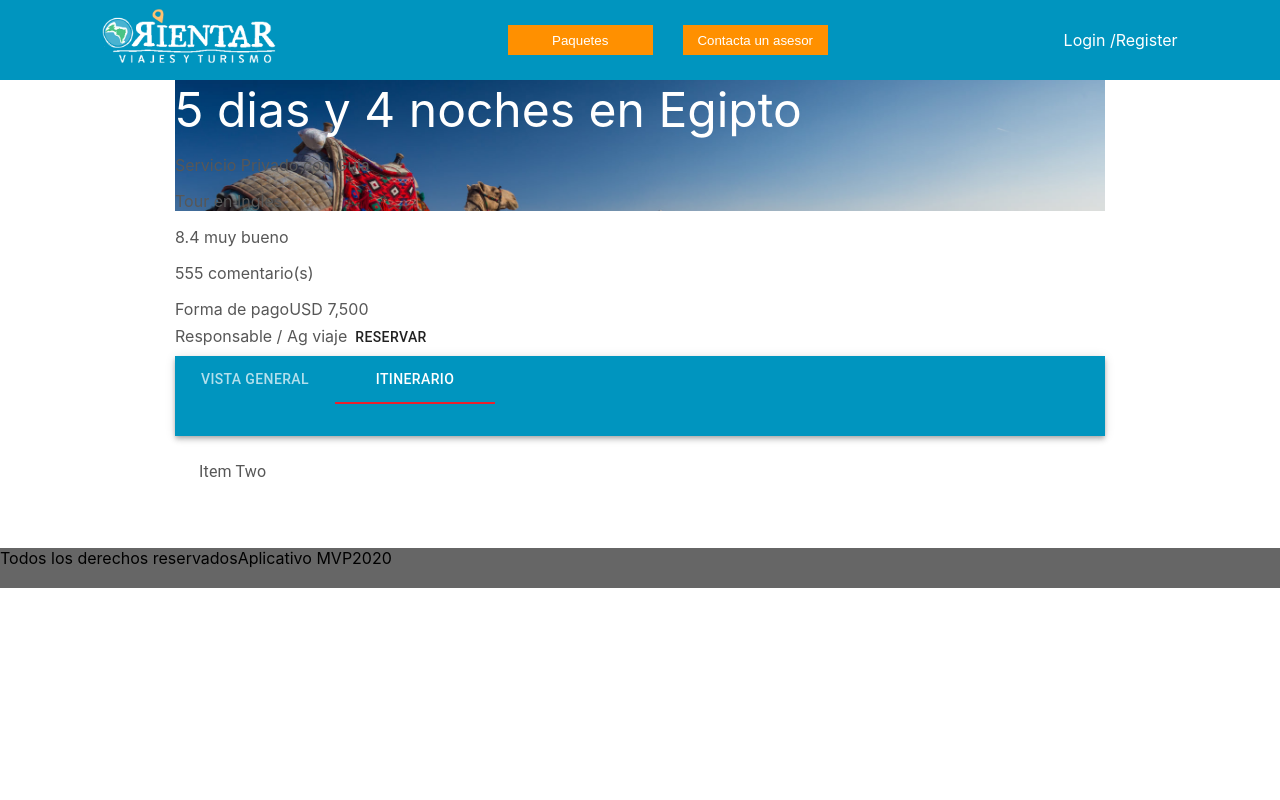
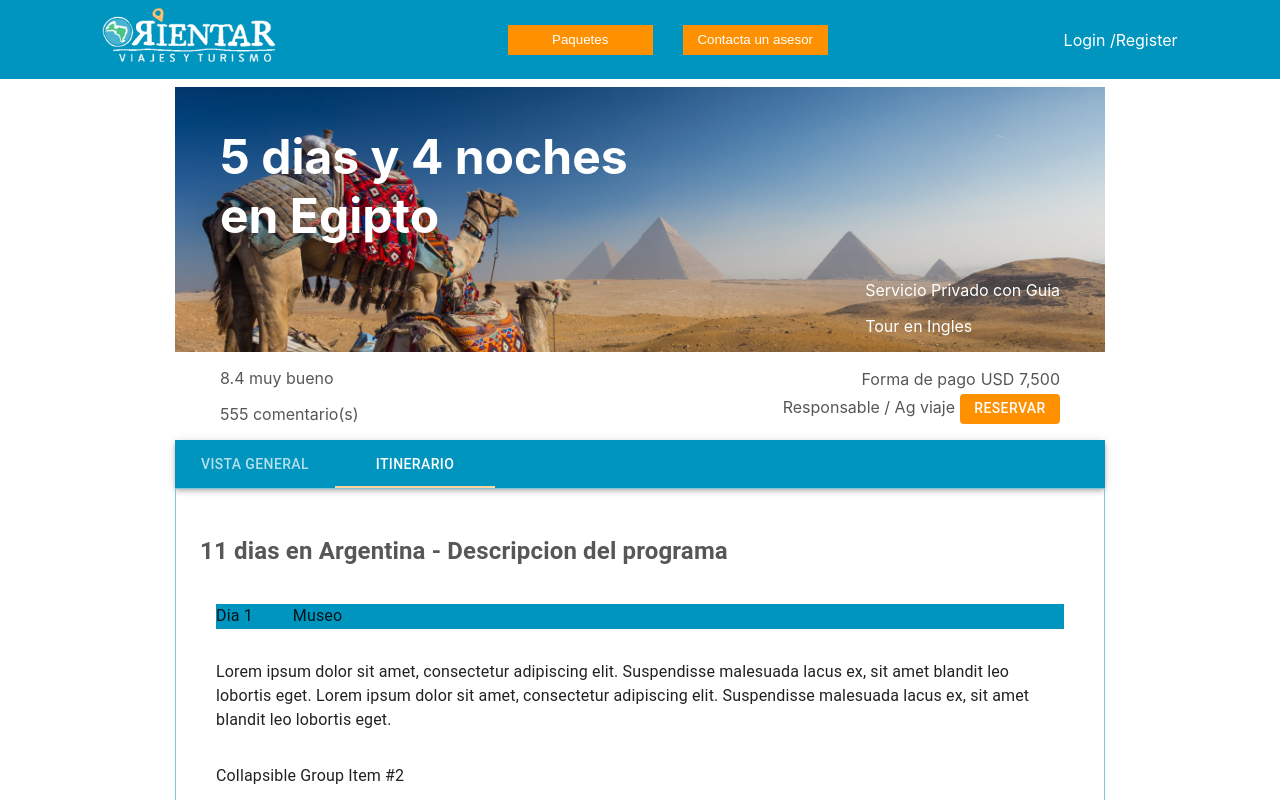
Before and after one commit to kroners/travel-mvp-ui, a React (Create React App) app: page /programs/1 in a window 1280 px wide. Both pictures are taken after a click on the tab "ITINERARIO". Built offline with nearby package versions, Linux system fonts and the light colour scheme; no server answers.

Commit message:
WIP - finishing hardcoded views

```diff
--- a/src/App.js
+++ b/src/App.js
@@ -19,7 +19,7 @@ const theme = createMuiTheme({
       main: '#0095BF',
     },
     secondary: {
-      main: '#ea212d',
+      main: '#FFD399',
     },
   },
 });
--- a/src/App.scss
+++ b/src/App.scss
@@ -17,7 +17,8 @@ footer {
 }
 
 .home,
-.program_search {
+.program_search,
+.program_detail {
     flex: 1;
 }
 
--- a/src/components/ChoiceCard.js
+++ b/src/components/ChoiceCard.js
@@ -1,20 +1,23 @@
 import { Button, Grid } from "@material-ui/core";
 
-const ChoiceCard = (data) => {
+const ChoiceCard = ({data}) => {
+    console.log({data})
 
     return (
         <div className="program_search__choice_card">
-            <Grid container spacing={2}>
+            <Grid container>
                 <Grid item xs={6}>
                 </Grid>
                 <Grid item xs={6}>
                     <div className="program_search__choice_right">
                         <h3>{data.title}</h3>
+                        <p className="choice__language">Tour en {data.language}</p>
                         <p className="program_search__choice_descripcion">{data.description}</p>
-                        <p className="choice__language">Tour en {data.language}</p>
                         <p className="choice__service">{data.service}</p>
                     </div>
                 </Grid>
+            </Grid>
+            <Grid container>
                 <div className="program_search__choice_footer">
                     <div className="choice__costo">{data.price}</div>
                     <Button className="choice__ver_detalle__button">Ver detalle</Button>
--- a/src/components/MainCard.js
+++ b/src/components/MainCard.js
@@ -5,7 +5,7 @@ const MainCard = ({data = {}, selectPlan}) => {
 
     return (
         <div className="program_search__main_card">
-            <Grid container spacing={2}>
+            <Grid container>
                 <Grid item xs={6}>
                     <div className="program_search__main_left">
                         <p className="main_left__service">Servicio Privado con Guia</p>
@@ -33,7 +33,7 @@ Lorem ipsum dolor sit amet, consetetur sadipscing elitr, sed diam onumy eirmod t
                     </div>
                 </Grid>
             </Grid>
-            <Grid container spacing={2}>
+            <Grid container>
                 <div className="program_search__card_footer">
                     <div className="program_search__card_footer_left">
                         <div className="program_search__card-pago">
--- a/src/pages/ProgramDetail.js
+++ b/src/pages/ProgramDetail.js
@@ -1,4 +1,8 @@
 import { AppBar, Box, Button, Tab, Tabs, Typography } from '@material-ui/core';
+import { withStyles } from '@material-ui/core/styles';
+import MuiAccordion from '@material-ui/core/Accordion';
+import MuiAccordionSummary from '@material-ui/core/AccordionSummary';
+import MuiAccordionDetails from '@material-ui/core/AccordionDetails';
 import React, { useState } from 'react'
 import PropTypes from 'prop-types'
 import { useFilters } from '../hooks';
@@ -38,6 +42,52 @@ function TabPanel(props) {
   };
 }
 
+const Accordion = withStyles({
+  root: {
+    boxShadow: 'none',
+    '&:not(:last-child)': {
+      borderBottom: 0,
+    },
+    '&:before': {
+      display: 'none',
+    },
+    '&$expanded': {
+      margin: 'auto',
+    },
+  },
+  expanded: {},
+})(MuiAccordion);
+
+const AccordionSummary = withStyles({
+  root: {
+    marginBottom: -1,
+    minHeight: 56,
+    '&$expanded': {
+      minHeight: 56,
+    },
+  },
+  content: {
+    '&$expanded': {
+      backgroundColor: '#0095BF',
+      borderBottom: '1px solid rgba(125, 125, 125, .125)',
+      margin: '12px 0',
+    },
+  },
+  expanded: {},
+})(MuiAccordionSummary);
+
+const AccordionDetails = withStyles((theme) => ({
+  root: {
+    padding: theme.spacing(2),
+  },
+  content: {
+    '&$expanded': {
+      backgroundColor: '#0095BF',
+      margin: '12px 0',
+    },
+  },
+}))(MuiAccordionDetails);
+
 const ProgramDetail = () => {
   const { filters } = useFilters();
   // const { projects: { program } } = useProjects();
@@ -45,6 +95,12 @@ const ProgramDetail = () => {
 
   const handleChange = (event, newValue) => {
     setTabValue(newValue);
+  };
+
+  const [expanded, setExpanded] = useState('panel1');
+
+  const handleAccordionChange = (panel) => (event, newExpanded) => {
+    setExpanded(newExpanded ? panel : false);
   };
 
   return (
@@ -55,7 +111,7 @@ const ProgramDetail = () => {
       <div className="program_detail__wrapper">
         <div className="program_detail__header">
             <div className="program_detail__header_title">5 dias y 4 noches en Egipto</div>
-                    <div className="program_detail__service">
+            <div className="program_detail__header_service">
                 <p>Servicio Privado con Guia</p>
                 <p>Tour en Ingles</p>
             </div>
@@ -118,7 +174,48 @@ Lorem ipsum .</p>
                 </div>
             </TabPanel>
             <TabPanel value={tabValue} index={1}>
-                    Item Two
+              <div className="program_detail__itinerario">
+                <h2>11 dias en Argentina - Descripcion del programa</h2>
+                <Accordion square expanded={expanded === 'panel1'} onChange={handleAccordionChange('panel1')}>
+                  <AccordionSummary aria-controls="panel1d-content" id="panel1d-header">
+                    <div className="program_detail__itinerario_header">
+                      <div className="itinerario_dia">Dia 1</div>
+                      <div className="itinerario_destino">Museo</div>
+                    </div>
+                  </AccordionSummary>
+                  <AccordionDetails>
+                    <Typography>
+                        Lorem ipsum dolor sit amet, consectetur adipiscing elit. Suspendisse malesuada lacus ex,
+                        sit amet blandit leo lobortis eget. Lorem ipsum dolor sit amet, consectetur adipiscing
+                        elit. Suspendisse malesuada lacus ex, sit amet blandit leo lobortis eget.
+                    </Typography>
+                  </AccordionDetails>
+                </Accordion>
+                <Accordion square expanded={expanded === 'panel2'} onChange={handleAccordionChange('panel2')}>
+                  <AccordionSummary aria-controls="panel2d-content" id="panel2d-header">
+                    <Typography>Collapsible Group Item #2</Typography>
+                  </AccordionSummary>
+                  <AccordionDetails>
+                    <Typography>
+                        Lorem ipsum dolor sit amet, consectetur adipiscing elit. Suspendisse malesuada lacus ex,
+                        sit amet blandit leo lobortis eget. Lorem ipsum dolor sit amet, consectetur adipiscing
+                        elit. Suspendisse malesuada lacus ex, sit amet blandit leo lobortis eget.
+                    </Typography>
+                  </AccordionDetails>
+                </Accordion>
+                <Accordion square expanded={expanded === 'panel3'} onChange={handleAccordionChange('panel3')}>
+                  <AccordionSummary aria-controls="panel3d-content" id="panel3d-header">
+                    <Typography>Collapsible Group Item #3</Typography>
+                  </AccordionSummary>
+                  <AccordionDetails>
+                    <Typography>
+                        Lorem ipsum dolor sit amet, consectetur adipiscing elit. Suspendisse malesuada lacus ex,
+                        sit amet blandit leo lobortis eget. Lorem ipsum dolor sit amet, consectetur adipiscing
+                        elit. Suspendisse malesuada lacus ex, sit amet blandit leo lobortis eget.
+                    </Typography>
+                  </AccordionDetails>
+                </Accordion>
+              </div>
             </TabPanel>
           </div>
       </div>
--- a/src/pages/ProgramSearch.js
+++ b/src/pages/ProgramSearch.js
@@ -8,7 +8,30 @@ import { useHistory } from 'react-router-dom'
 require("../style/program_search.scss");
 
 const ProgramSearch = () => {
-    const { projects: { alternatives } } = useProjects()
+    // const { projects: { alternatives } } = useProjects()
+    const alternatives = [
+        {
+            title: '5 días - 4 noches en egipto',
+            description: 'City Tour',
+            language: 'Ingles',
+            service: 'Servicio privado sin guia',
+            price: 'USD $3000'
+        },
+        {
+            title: '5 días - 4 noches en egipto',
+            description: 'City Tour',
+            language: 'Ingles',
+            service: 'Servicio privado sin guia',
+            price: 'USD $9000'
+        },
+        {
+            title: '5 días - 4 noches en egipto',
+            description: 'City Tour',
+            language: 'Ingles',
+            service: 'Servicio privado sin guia',
+            price: 'USD $9000'
+        }
+    ]
     let history = useHistory();
 
     const selectPlan= id => {
@@ -26,10 +49,12 @@ const ProgramSearch = () => {
                     selectPlan={selectPlan}
                 />
                 <p>Tambien te puede interesar (3)</p>
-                {alternatives &&
-                    alternatives.map((activity) => (
-                    <ChoiceCard data={activity} />
-                ))}
+                <div className="program_search__options">
+                    {alternatives &&
+                        alternatives.map((activity) => (
+                        <ChoiceCard data={activity} />
+                    ))}
+                </div>
             </div>
         </div>
     )
--- a/src/sections/MainInfo.js
+++ b/src/sections/MainInfo.js
@@ -9,6 +9,7 @@ import DateFnsUtils from '@date-io/date-fns';
 import {
   MuiPickersUtilsProvider,
   KeyboardDatePicker,
+  DateRangePicker,
 } from '@material-ui/pickers';
 import CustomInput from '../components/CustomInput';
 
@@ -70,12 +71,15 @@ function MainInfo({values}) {
                                                 onChange={e => handleDestinationChange(e, i)}
                                             />
                                             {el && el.destination &&
+                                            destinationList.length > 1 &&
                                                 <RemoveCircleIcon
                                                     className="fill_circle_primary"
                                                     onClick={() => handleRemoveClick(i)}
                                                 />
                                             }
-                                                {destinationList.length === i + 1 &&
+                                            {el.destination &&
+                                            destinationList.length === i + 1 &&
+                                            destinationList.length <= 3  &&
                                                 <AddCircleIcon
                                                     className="fill_circle_primary"
                                                     onClick={() => handleAddDestination()}
--- a/src/sections/Services.js
+++ b/src/sections/Services.js
@@ -57,7 +57,6 @@ export const Services = ({values}) => {
                                 <div className="services__opcion_container">
                                     <p>Traslado</p>
                                     <Checkbox
-                                        defaultChecked
                                         color="primary"
                                         inputProps={{ 'aria-label': 'secondary checkbox' }}
                                     />
@@ -65,7 +64,6 @@ export const Services = ({values}) => {
                                 <div className="services__opcion_container">
                                     <p>Shows</p>
                                     <Checkbox
-                                        defaultChecked
                                         color="primary"
                                         inputProps={{ 'aria-label': 'secondary checkbox' }}
                                     />
@@ -73,7 +71,6 @@ export const Services = ({values}) => {
                                 <div className="services__opcion_container">
                                     <p>Excursiones</p>
                                     <Checkbox
-                                        defaultChecked
                                         color="primary"
                                         inputProps={{ 'aria-label': 'secondary checkbox' }}
                                     />
@@ -85,7 +82,6 @@ export const Services = ({values}) => {
                             <div className="services__opcion_tipo_servicio">
                                 <span>Privado con guía</span>
                                 <Checkbox
-                                    defaultChecked
                                     color="primary"
                                     inputProps={{ 'aria-label': 'secondary checkbox' }}
                                 />
@@ -93,7 +89,6 @@ export const Services = ({values}) => {
                             <div className="services__opcion_tipo_servicio">
                                 <span>Privado sin guía</span>
                                 <Checkbox
-                                    defaultChecked
                                     color="primary"
                                     inputProps={{ 'aria-label': 'secondary checkbox' }}
                                 />
@@ -101,7 +96,6 @@ export const Services = ({values}) => {
                             <div className="services__opcion_tipo_servicio">
                                 <span>Regular</span>
                                 <Checkbox
-                                    defaultChecked
                                     color="primary"
                                     inputProps={{ 'aria-label': 'secondary checkbox' }}
                                 />
--- a/src/style/main_info.scss
+++ b/src/style/main_info.scss
@@ -26,9 +26,21 @@
         &_header,
         &_body {
             display: flex;
-            align-items: center;
             > div:not(:last-child) {
                 margin-right: 10px;
+            }
+        }
+
+        &_body {
+            flex-direction: column;
+
+            &_element {
+                display: flex;
+                align-items: center;
+
+                &:not(:last-child) {
+                    margin-bottom: 10px;
+                }
             }
         }
     }
--- a/src/style/program_detail.scss
+++ b/src/style/program_detail.scss
@@ -3,7 +3,7 @@
 .program_detail {
     color: $text-1;
     text-align: left;
-    margin: 0 auto;
+    margin: 8px auto 0;
 
     &__wrapper {
         width: 930px;
@@ -12,65 +12,78 @@
     &__header {
         background: url("../assets/44.jpeg");
         background-size: cover;
+        height: 265px;
+        color: $font-light;
+        display: flex;
+        justify-content: space-between;
+        padding: 40px 45px 0;
+        box-sizing: border-box;
 
         &_title {
+            max-width: 450px;
             font-size: 3em;
-            color: $font-light;
+            font-weight: 700;
+        }
+
+        &_service {
+            margin-top: auto;
         }
     }
 
-    &__main_left {
-        color: $font-light;
+    &__extras {
         display: flex;
-        flex-direction: column;
+        justify-content: space-between;
+        align-content: center;
+        align-items: center;
+        padding: 0 45px;
+    }
 
-        > p {
-            margin-top: auto;
-            align-items: flex-end;
-            align-self: flex-end;
-            justify-content: flex-end;
+    & .extras {
+        &_left {
+
+        }
+
+        &_right {
+            text-align: right;
+
+            & .extras_pago {
+                & span:not(:first-child) {
+                    margin-left: 5px;
+                }
+            }
+
+            & .extras_action {
+                margin-top: 5px;
+
+                button {
+                    background-color: $secondary-color;
+                    width: 100px;
+                    height: 30px;
+                    color: $font-light;
+                    border: none;
+                    margin-left: 5px;
+                }
+            }
         }
     }
 
-    & .MuiGrid-item:first-child {
-        background: url("../assets/44.jpeg");
-        background-size: cover;
-    }
-
-    &__main_right {
-        h3 {
-            margin: 0 0 40px;
+    &__body {
+        & header {
+            height: 100%;
         }
 
-        &__extras {
-            display: flex;
-            font-size: 12px;
-            justify-content: space-between;
-        }
-    }
-
-    &__main_descripcion {
-        font-size: 14px;
-    }
-
-    &__card {
-        &_footer {
-            background-color: $light-blue;
-            color: $font-light;
-            display: flex;
-            justify-content: space-between;
-            padding: 9px 40px;
-            font-size: 1em;
-            width: 100%;
-
-            > div {
-                display: flex;
-                align-items: center;
-            }
+        > div {
+            border: 1px #82C6D9 solid;
         }
 
-        &--forma_pago {
-            margin-left: 20px;
+    }
+    &__itinerario {
+        &_header {
+            display: flex;
+
+            & .itinerario_dia {
+                margin-right: 40px;
+            }
         }
     }
 }
--- a/src/style/program_search.scss
+++ b/src/style/program_search.scss
@@ -45,7 +45,34 @@
         font-size: 14px;
     }
 
-    &__card {
+    &__options {
+        display: flex;
+        justify-content: space-between;
+        width: 100%;
+
+        .program_search {
+            &__choice_card {
+                width: 300px;
+                height: 190px;
+            }
+
+            &__choice_footer {
+                background-color: $light-blue;
+                color: $font-light;
+                display: flex;
+                justify-content: space-between;
+                align-items: center;
+                padding: 0 12px;
+                width: 100%;
+
+                & .choice__ver_detalle__button {
+
+                }
+            }
+        }
+    }
+
+    &__card{
         &_footer {
             background-color: $light-blue;
             color: $font-light;
```
Lines whose indentation alone changed are shown as unchanged.
